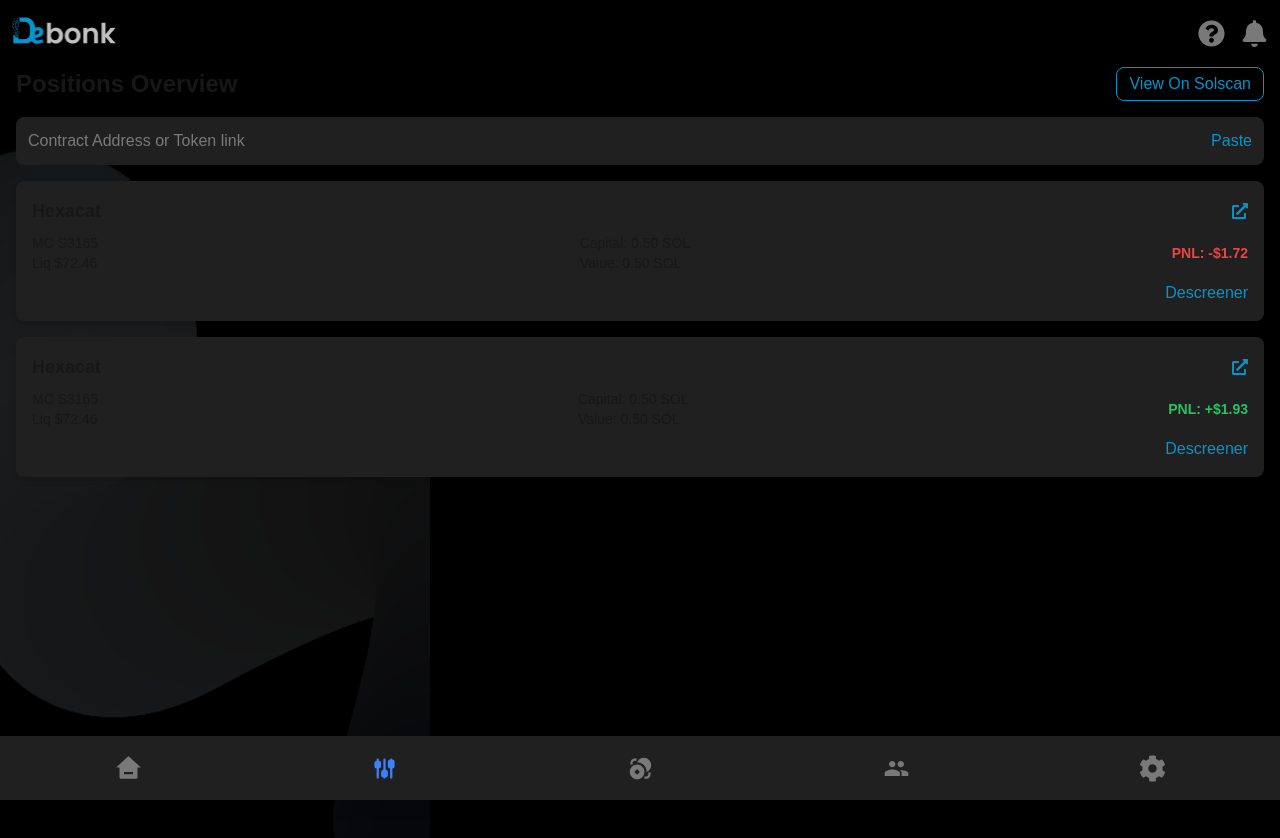
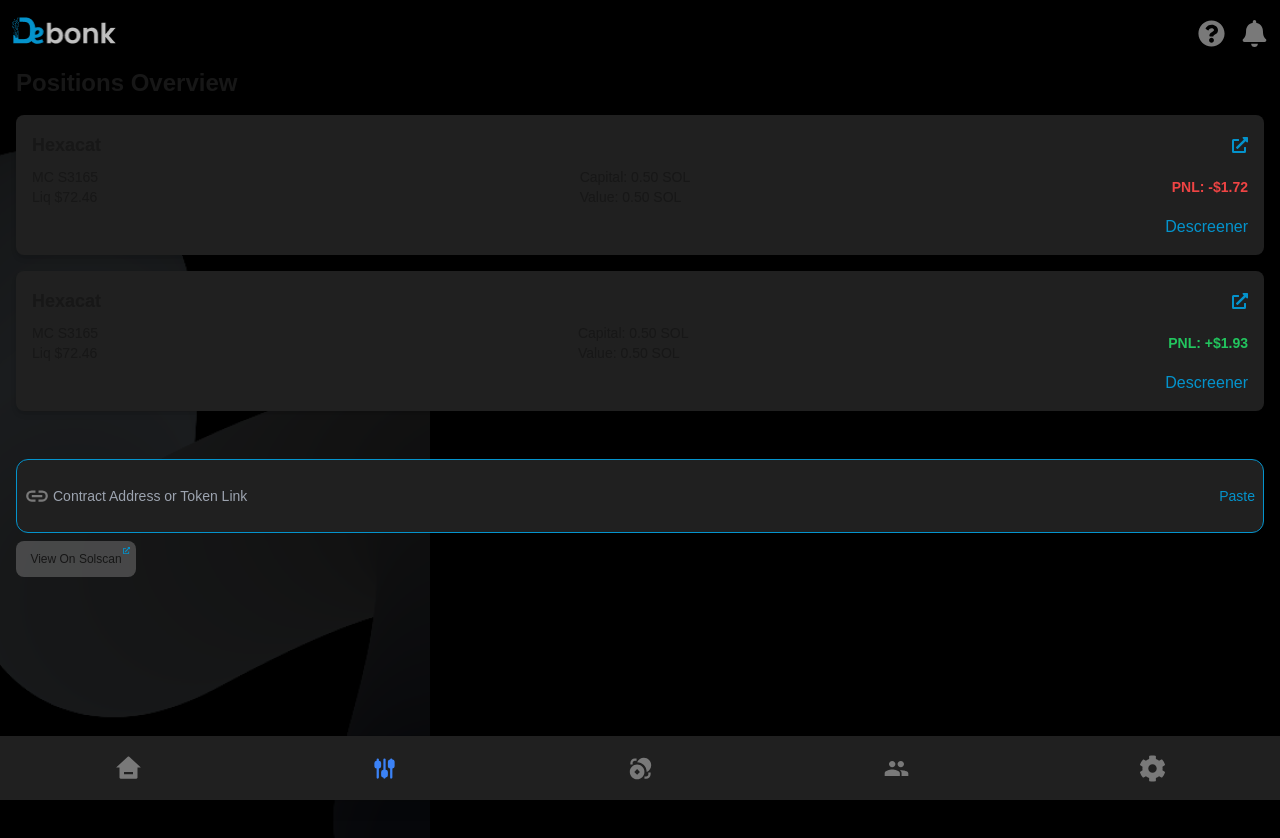
Before and after one commit to ProfessorDy/debonk-miniapp, a Next.js app: page /positions in a window 1280 px wide. Shown: the top 838 px of the page. Built offline with nearby package versions, Linux system fonts and the light colour scheme.

Commit message:
Add clipboard for pasting solana address to positions page
- Modified positioning of address paster
- Modified Button for visiting address
- Removed alert from `clipboardUtils.ts`

```diff
--- a/app/page.tsx
+++ b/app/page.tsx
@@ -4,7 +4,6 @@ import React, { useState, useEffect } from "react";
 import { PiDownloadDuotone } from "react-icons/pi";
 import { IoCopySharp, IoLinkSharp, IoWalletOutline } from "react-icons/io5";
 import { PiTestTubeFill } from "react-icons/pi";
-import { MdOutlineHistory } from "react-icons/md";
 import { CiCircleAlert } from "react-icons/ci";
 import { SlRefresh } from "react-icons/sl";
 import { copyToClipboard, pasteFromClipboard } from "@/utils/clipboardUtils";
@@ -183,7 +182,7 @@ const Home = () => {
             placeholder="Contract Address or Token Link"
             value={tokenInput}
             onChange={(e) => setTokenInput(e.target.value)}
-            className="flex-grow px-1 leading-4 bg-background border-none focus:outline-none"
+            className="flex-grow px-1 leading-4 font-light bg-background border-none focus:outline-none"
           />
           <button onClick={handlePaste} className="text-accent">
             Paste
--- a/app/positions/page.tsx
+++ b/app/positions/page.tsx
@@ -1,6 +1,12 @@
+"use client";
+
+import { useState } from "react";
 import { FaExternalLinkAlt } from "react-icons/fa";
+import { IoLinkSharp } from "react-icons/io5";
+import { pasteFromClipboard } from "@/utils/clipboardUtils";
 
 const PositionsPage = () => {
+  const [tokenInput, setTokenInput] = useState("");
   const positions = [
     {
       name: "Hexacat",
@@ -23,6 +29,13 @@ const PositionsPage = () => {
     // Add more positions here as needed
   ];
 
+  const handlePaste = async () => {
+    const clipboardText = await pasteFromClipboard();
+    if (clipboardText) {
+      setTokenInput(clipboardText);
+    }
+  };
+
   return (
     <main
       className=" pt-0 p-4 pb-20 bg-black min-h-screen  bg-repeat-y"
@@ -31,20 +44,7 @@ const PositionsPage = () => {
       {/* Header */}
       <header className="flex justify-between items-center mb-4">
         <h1 className="text-2xl font-semibold">Positions Overview</h1>
-        <button className="text-accent border border-accent rounded-lg px-3 py-1">
-          View On Solscan
-        </button>
       </header>
-
-      {/* Contract Input */}
-      <div className="flex items-center justify-between bg-background p-3 rounded-lg mb-4">
-        <input
-          type="text"
-          placeholder="Contract Address or Token link"
-          className="bg-transparent w-full placeholder-primary text-white outline-none"
-        />
-        <button className="text-accent ml-3">Paste</button>
-      </div>
 
       {/* Positions List */}
       <div className="space-y-4">
@@ -81,6 +81,29 @@ const PositionsPage = () => {
           </div>
         ))}
       </div>
+
+      {/* Contract Input */}
+      <div>
+        <div className="bg-background mt-12 sticky bottom-20 rounded-xl py-[24px] px-[8px] text-sm border-accent border ">
+          <div className="flex items-center  text-[#797979]">
+            <IoLinkSharp className="text-2xl" />
+            <input
+              type="text"
+              placeholder="Contract Address or Token Link"
+              value={tokenInput}
+              onChange={(e) => setTokenInput(e.target.value)}
+              className="flex-grow px-1 leading-4 bg-background font-light border-none focus:outline-none"
+            />
+            <button onClick={handlePaste} className="text-accent">
+              Paste
+            </button>
+          </div>
+        </div>
+        <button className="bg-[#79797982] font-light mt-2 text-xs rounded-lg p-[10px] w-[120px] relative">
+          View On Solscan
+          <FaExternalLinkAlt className="text-accent text-[7px] absolute right-[6px] top-[6px]" />
+        </button>
+      </div>
     </main>
   );
 };
--- a/utils/clipboardUtils.ts
+++ b/utils/clipboardUtils.ts
@@ -3,7 +3,6 @@ export const copyToClipboard = async (text: string): Promise<void> => {
     try {
       if (navigator.clipboard) {
         await navigator.clipboard.writeText(text);
-        alert("Text copied!");
       } else {
         console.log("Clipboard API not supported");
       }
```
